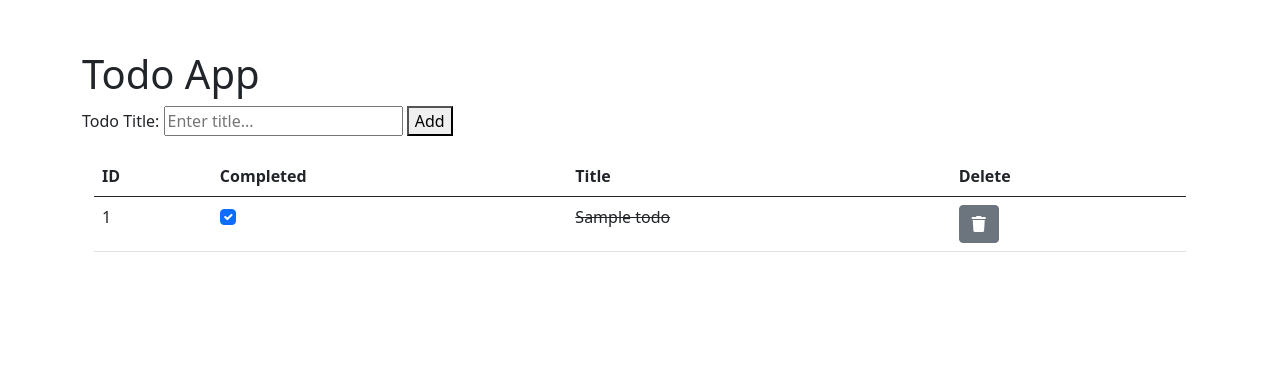
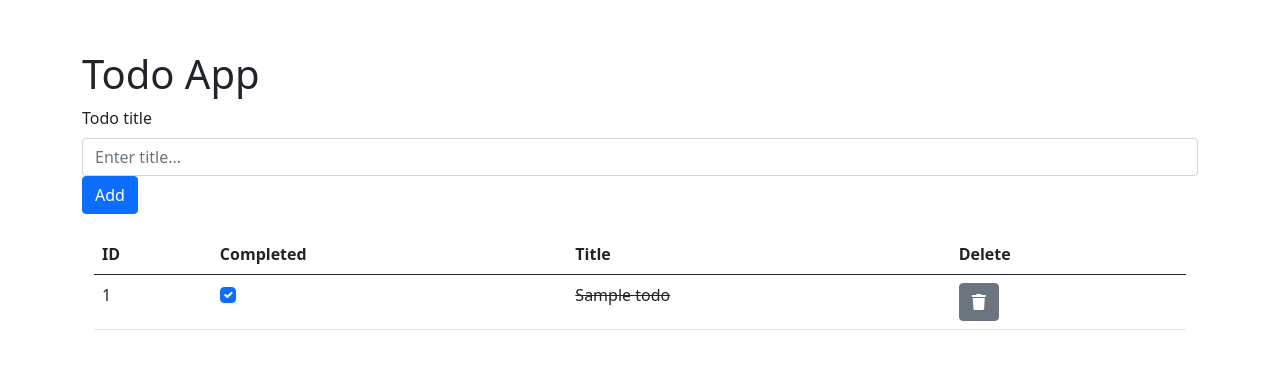
Before and after one commit to jakobrobert/todo-app, a Flask app: page / in a window 1280 px wide. Shown: the top 369 px of the page. Run offline with Flask 2, Linux system fonts and the light colour scheme; tables that the repository leaves empty hold one stand-in row (values such as "Sample post").

Commit message:
Use Boostrap classes for the 'Add' form

```diff
--- a/app/templates/index.html
+++ b/app/templates/index.html
@@ -16,9 +16,11 @@
         <h1>Todo App</h1>
 
         <form action="/add" method="post">
-            <label for="title">Todo Title:</label>
-            <input type="text" id="title" name="title" placeholder="Enter title...">
-            <button type="submit">Add</button>
+            <div class="form-group">
+                <label class="form-label" for="title">Todo title</label>
+                <input class="form-control" type="text" id="title" name="title" placeholder="Enter title...">
+            </div>
+            <button class="btn btn-primary" type="submit">Add</button>
         </form>
 
         <div style="margin-top: 20px;" class="container">
```
